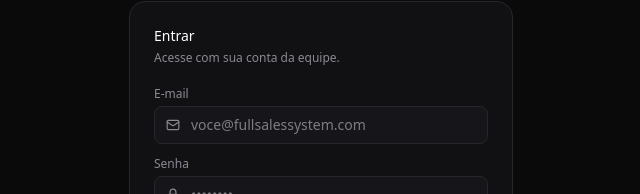
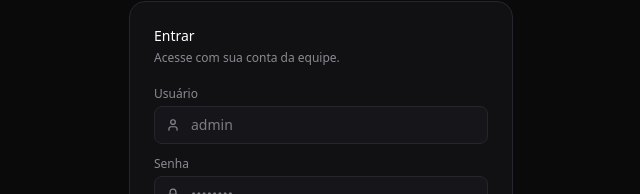
Before and after one commit to FullSalesSystem/mkt_supabase, a React (Vite) app in the folder app/: page / in a window 1280 px wide. Shown: the part 271-465 px from the top of the page, without its empty margins (319-959 px from the left). Built offline with nearby package versions, Linux system fonts and the light colour scheme; no server answers.

Commit message:
let users log in with bare username instead of full e-mail
Login form now asks for "Usuário" and silently appends @fullsalessystem.com
when the input has no @. Sidebar shows the bare username (before the @)
instead of the full e-mail.

https://claude.ai/code/session_016Eu77pgLe3wZ4jnq6j17cF

```diff
--- a/app/src/components/Login.tsx
+++ b/app/src/components/Login.tsx
@@ -1,10 +1,17 @@
 import { useState, type FormEvent } from 'react'
-import { Loader2, Lock, Mail } from 'lucide-react'
+import { Loader2, Lock, User } from 'lucide-react'
 import { useAuth } from '../hooks/useAuth'
+
+const USERNAME_DOMAIN = '@fullsalessystem.com'
+
+function toEmail(input: string) {
+  const v = input.trim()
+  return v.includes('@') ? v : `${v}${USERNAME_DOMAIN}`
+}
 
 export function Login() {
   const { signIn } = useAuth()
-  const [email, setEmail] = useState('')
+  const [username, setUsername] = useState('')
   const [password, setPassword] = useState('')
   const [loading, setLoading] = useState(false)
   const [error, setError] = useState<string | null>(null)
@@ -13,12 +20,12 @@ export function Login() {
     e.preventDefault()
     setLoading(true)
     setError(null)
-    const { error } = await signIn(email, password)
+    const { error } = await signIn(toEmail(username), password)
     setLoading(false)
     if (error) {
       setError(
         error.message === 'Invalid login credentials'
-          ? 'E-mail ou senha incorretos.'
+          ? 'Usuário ou senha incorretos.'
           : error.message,
       )
     }
@@ -50,21 +57,21 @@ export function Login() {
 
           <label className="mb-3 block">
             <span className="mb-1 block text-xs text-[var(--color-muted)]">
-              E-mail
+              Usuário
             </span>
             <div className="relative">
-              <Mail
+              <User
                 size={14}
                 className="absolute left-3 top-1/2 -translate-y-1/2 text-[var(--color-muted)]"
               />
               <input
-                type="email"
+                type="text"
                 required
-                autoComplete="email"
-                value={email}
-                onChange={(e) => setEmail(e.target.value)}
+                autoComplete="username"
+                value={username}
+                onChange={(e) => setUsername(e.target.value)}
                 className="w-full rounded-lg border border-[var(--color-border)] bg-[var(--color-panel-2)] py-2 pl-9 pr-3 text-sm outline-none focus:border-white/20"
-                placeholder="voce@fullsalessystem.com"
+                placeholder="admin"
               />
             </div>
           </label>
--- a/app/src/components/Sidebar.tsx
+++ b/app/src/components/Sidebar.tsx
@@ -77,8 +77,11 @@ export function Sidebar({
 
       <div className="border-t border-[var(--color-border)] p-2">
         {expanded && userEmail && (
-          <div className="mb-2 px-2 py-1 text-[11px] text-[var(--color-muted)] truncate" title={userEmail}>
-            {userEmail}
+          <div
+            className="mb-2 px-2 py-1 text-[11px] text-[var(--color-muted)] truncate"
+            title={userEmail}
+          >
+            {userEmail.split('@')[0]}
           </div>
         )}
         <button
```
